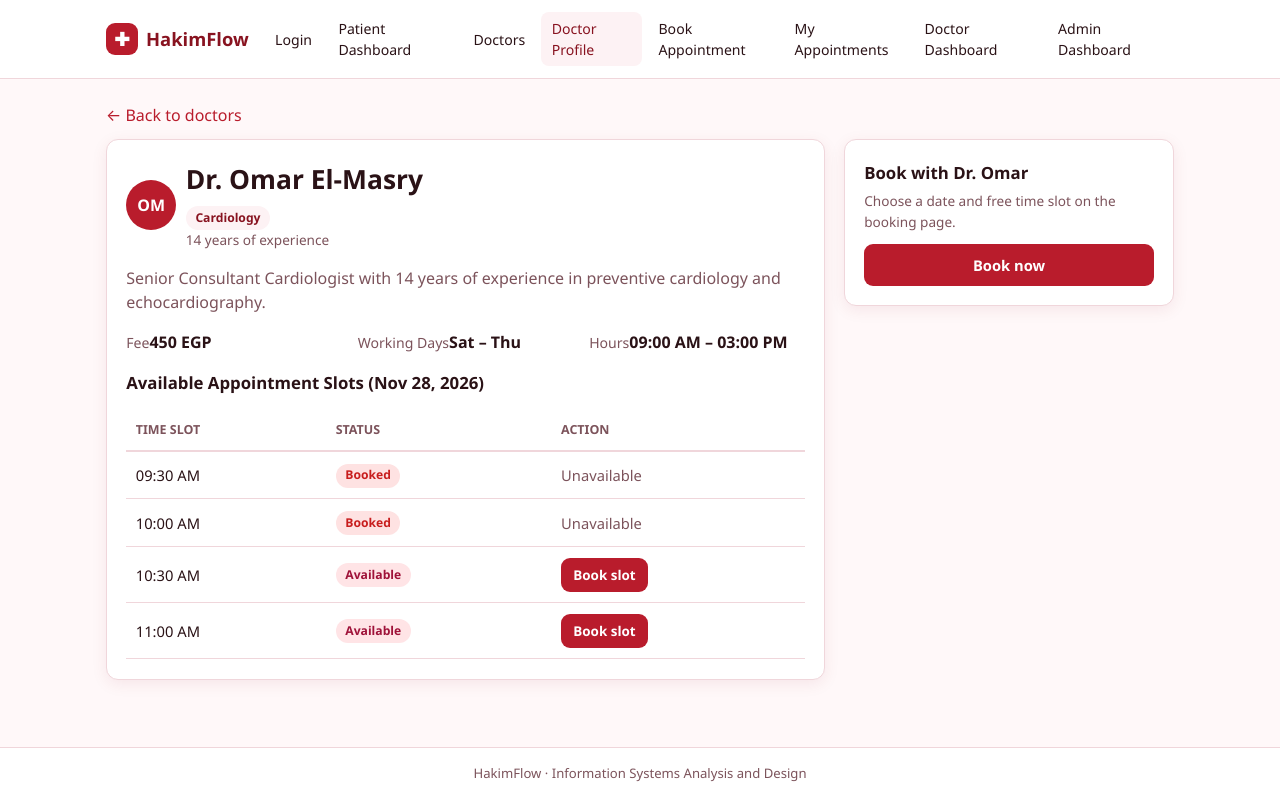
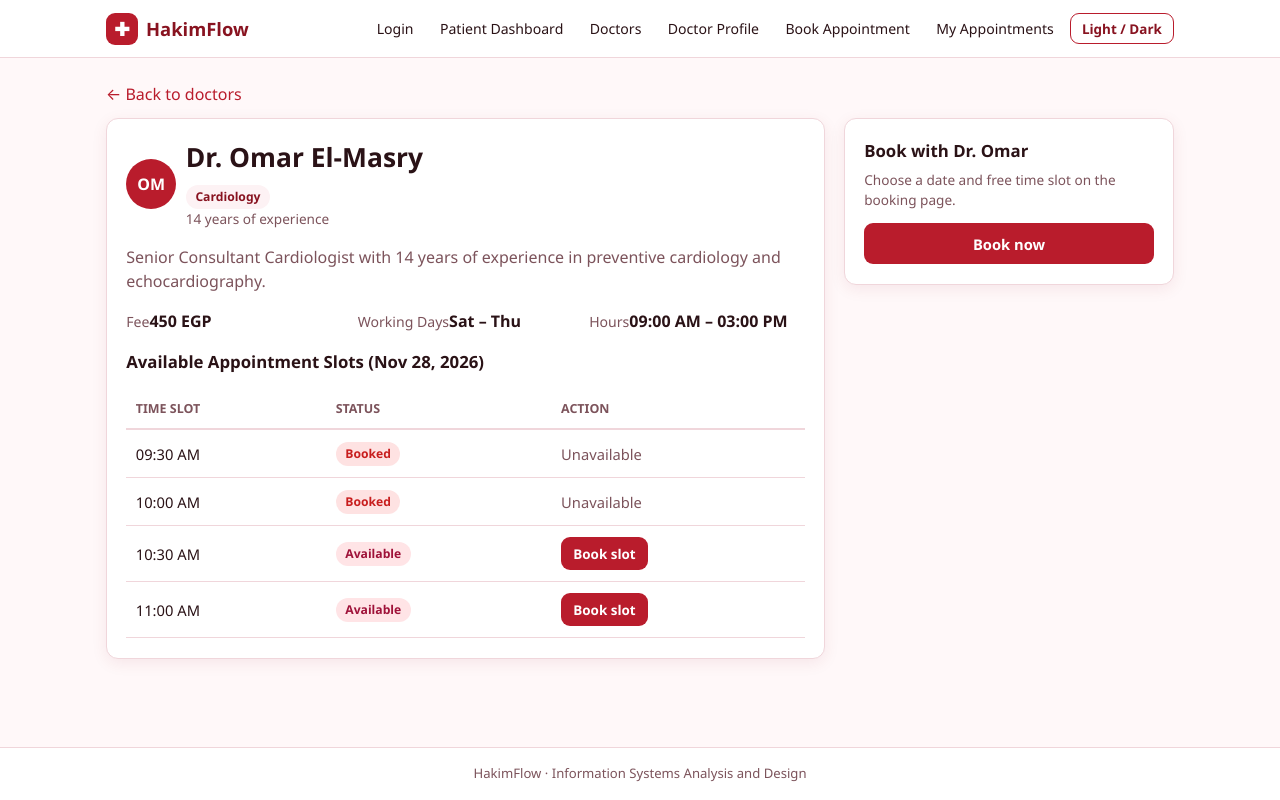
Before and after one commit to rawan-log/Clinic, a plain HTML site: page doctor-profile.html in a window 1280 px wide. Drawn offline with Linux system fonts and the light colour scheme.

Commit message:
Remove active class from Doctor Profile link

```diff
--- a/doctor-profile.html
+++ b/doctor-profile.html
@@ -10,15 +10,14 @@
   <header class="navbar">
     <div class="navbar-inner">
       <a class="brand" href="index.html"><span class="brand-logo">✚</span> HakimFlow</a>
-      <nav class="nav-links">
+     <nav class="nav-links">
         <a href="index.html">Login</a>
         <a href="patient-dashboard.html">Patient Dashboard</a>
         <a href="doctors.html">Doctors</a>
-        <a href="doctor-profile.html" class="active">Doctor Profile</a>
+        <a href="doctor-profile.html">Doctor Profile</a>
         <a href="booking.html">Book Appointment</a>
         <a href="my-appointments.html">My Appointments</a>
-        <a href="doctor-dashboard.html">Doctor Dashboard</a>
-        <a href="admin-dashboard.html">Admin Dashboard</a>
+        <button type="button" class="btn btn-outline btn-sm" data-theme-toggle>Light / Dark</button>
       </nav>
     </div>
   </header>
```
